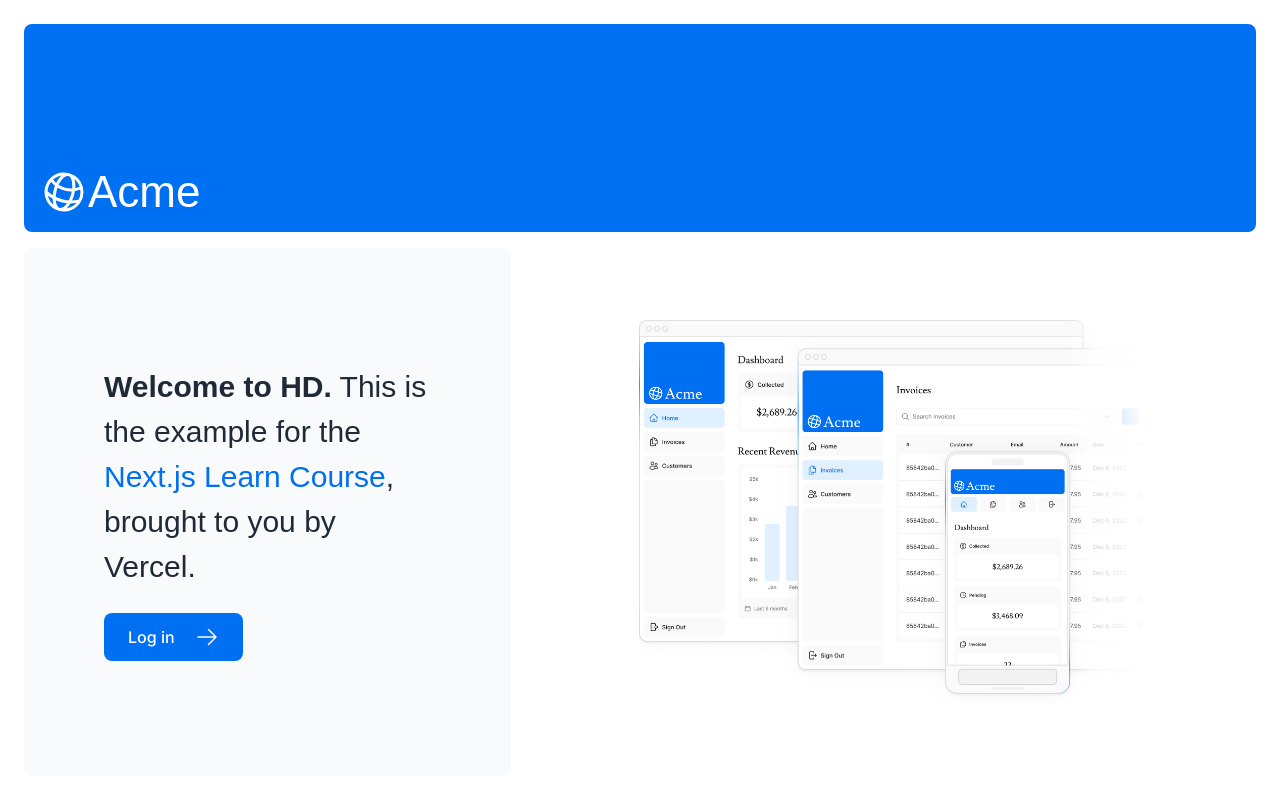
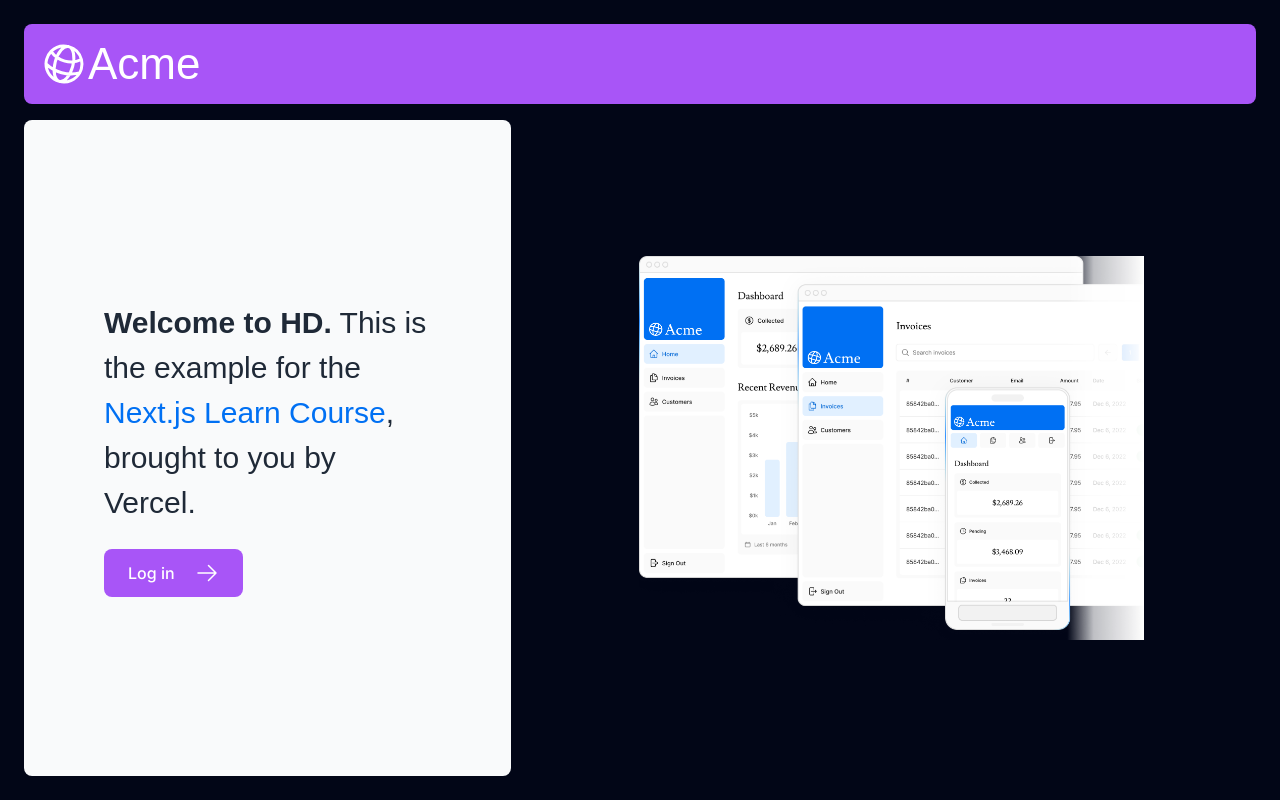
Before and after one commit to hidayatur90/learn-nextjs, a Next.js app: page / in a window 1280 px wide. Built offline with nearby package versions, Linux system fonts and the light colour scheme; a web font is replaced by a local one.

Commit message:
index improve

```diff
--- a/app/page.tsx
+++ b/app/page.tsx
@@ -13,8 +13,8 @@ export const metadata: Metadata = {
 
 export default function Page() {
   return (
-    <main className="flex min-h-screen flex-col p-6">
-      <div className="flex h-20 shrink-0 items-end rounded-lg bg-blue-500 p-4 md:h-52">
+    <main className="flex min-h-screen flex-col p-6 bg-slate-950">
+      <div className="flex h-20 shrink-0 items-end rounded-lg bg-purple-500 p-4 md:h-20">
         <AcmeLogo />
       </div>
       {/* <div className={styles.shape}/> */}
@@ -29,7 +29,7 @@ export default function Page() {
           </p>
           <Link
             href="/login"
-            className="flex items-center gap-5 self-start rounded-lg bg-blue-500 px-6 py-3 text-sm font-medium text-white transition-colors hover:bg-blue-400 md:text-base"
+            className="flex items-center gap-5 self-start rounded-lg bg-purple-500 px-6 py-3 text-sm font-medium text-white transition-colors hover:bg-blue-400 md:text-base"
           >
             <span>Log in</span> <ArrowRightIcon className="w-5 md:w-6" />
           </Link>
```
